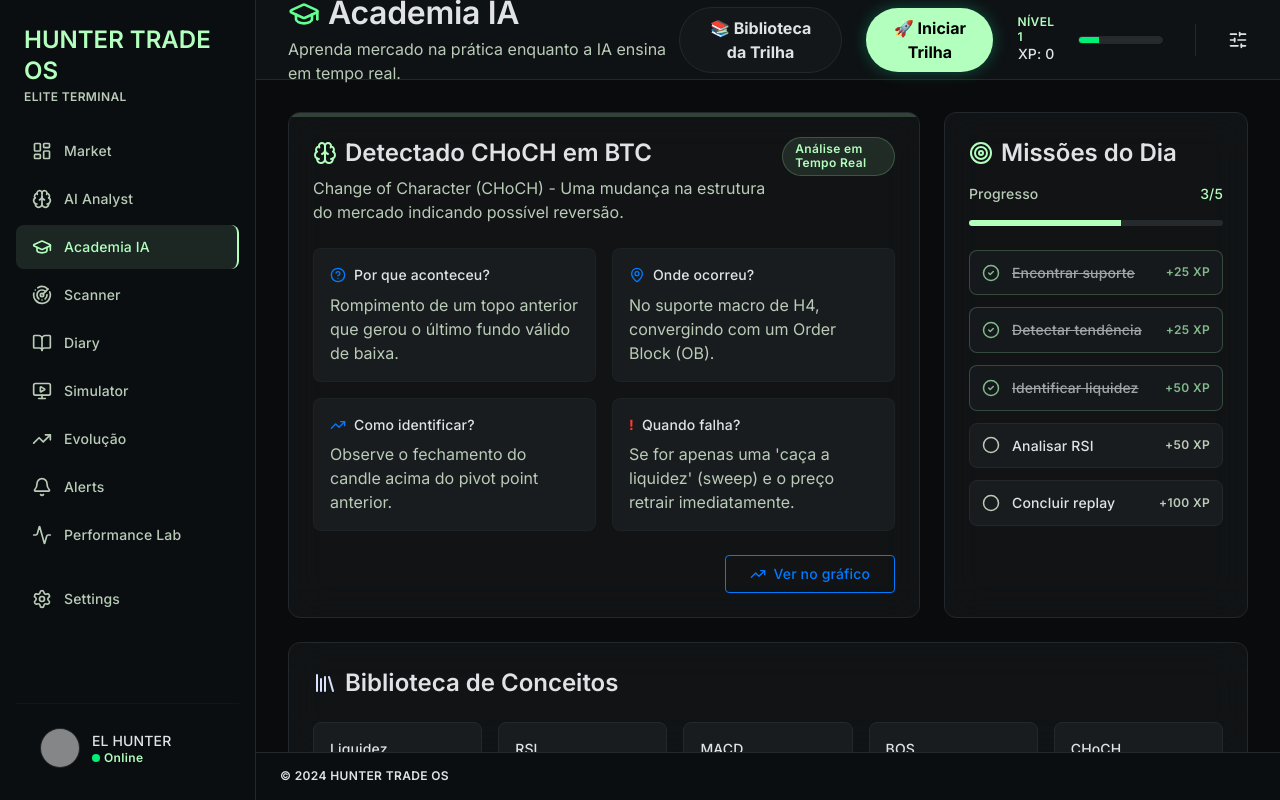
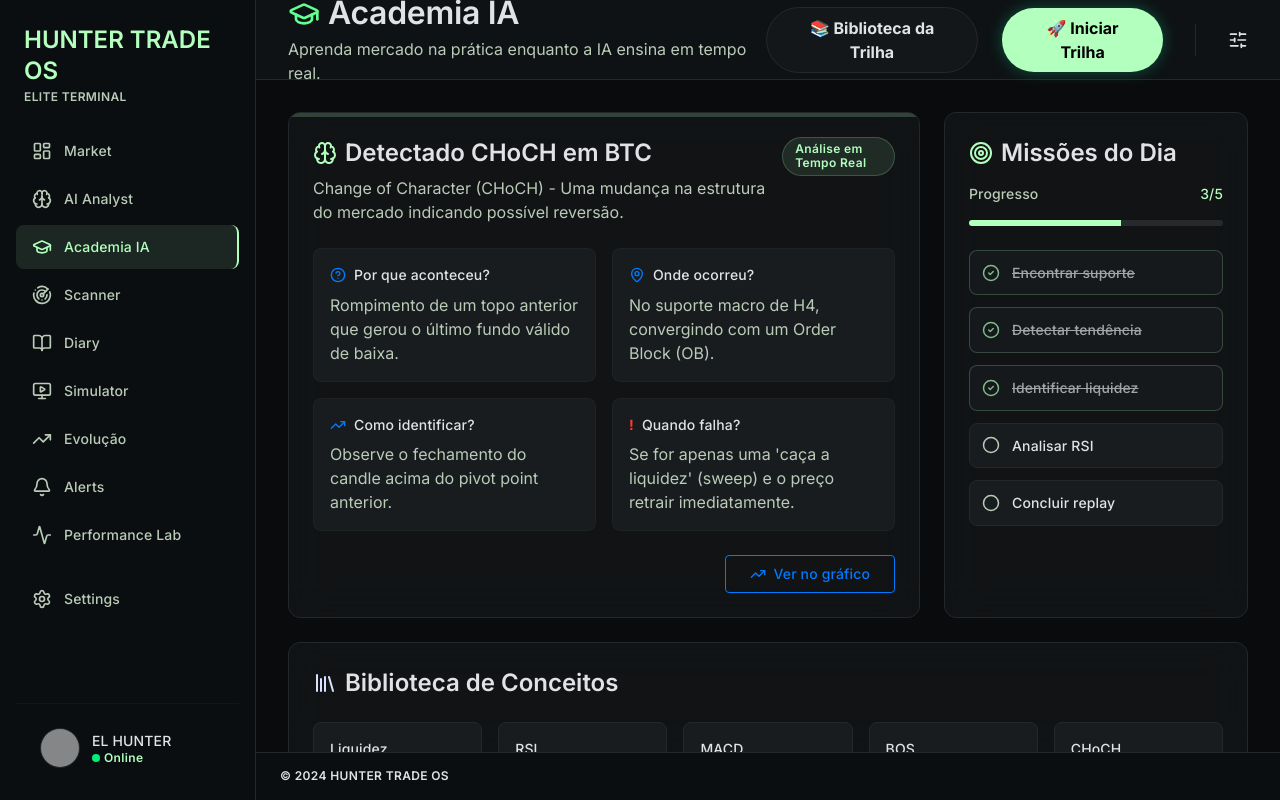
Before and after one commit to Hunter1805/Hunter-Trade, a React (Vite) app: page / in a window 1280 px wide. Both pictures are taken after a click on the button "Academia IA". Built offline with nearby package versions, Linux system fonts and the light colour scheme; no server answers; grey boxes are pictures that could not be loaded.

Commit message:
style(academy): remove XP and level visuals from UI

```diff
--- a/src/views/AcademyView.tsx
+++ b/src/views/AcademyView.tsx
@@ -85,20 +85,20 @@ export function AcademyView() {
     let earnedXp = 0;
     if (action === 'buy') {
       if (isUpTrend) {
-        setReplayFeedback({ type: 'success', text: "Boa leitura! Você percebeu que o mercado está acima da EMA200, favorecendo compras. +10 XP" });
+        setReplayFeedback({ type: 'success', text: "Boa leitura! Você percebeu que o mercado está acima da EMA200, favorecendo compras." });
         earnedXp = 10;
       } else {
         setReplayFeedback({ type: 'error', text: "Entrada contra tendência. O mercado está caindo (abaixo da EMA200). Tentar comprar agora é arriscado." });
       }
     } else if (action === 'sell') {
       if (!isUpTrend) {
-        setReplayFeedback({ type: 'success', text: "Ótima visão! O mercado está abaixo da EMA200, vendas são mais seguras aqui. +10 XP" });
+        setReplayFeedback({ type: 'success', text: "Ótima visão! O mercado está abaixo da EMA200, vendas são mais seguras aqui." });
         earnedXp = 10;
       } else {
         setReplayFeedback({ type: 'error', text: "Entrada contra tendência! O mercado está em alta (acima da EMA200). Vender aqui é perigoso." });
       }
     } else {
-      setReplayFeedback({ type: 'wait', text: "Esperar também é operar. Paciência é a virtude dos grandes traders. +5 XP" });
+      setReplayFeedback({ type: 'wait', text: "Esperar também é operar. Paciência é a virtude dos grandes traders." });
       earnedXp = 5;
     }
 
@@ -159,15 +159,6 @@ export function AcademyView() {
               >
                 🚀 Iniciar Trilha
               </button>
-              <div className="flex flex-col items-end">
-                <span className="font-label-sm text-label-sm text-primary uppercase tracking-wider">
-                  Nível {Math.floor(xp / 100) + 1}
-                </span>
-                <span className="font-label-md text-label-md text-on-surface">XP: {xp}</span>
-              </div>
-              <div className="w-32 h-2 bg-surface-container-high rounded-full overflow-hidden border border-outline-variant">
-                <div className="h-full bg-primary-container w-[23%]"></div>
-              </div>
               <div className="h-8 w-px bg-outline-variant mx-2"></div>
               <button className="text-on-surface hover:text-primary transition-colors">
                 <SlidersHorizontal size={20} />
@@ -300,13 +291,6 @@ export function AcademyView() {
                       {mission?.label}
                     </span>
                   </div>
-                  <span
-                    className={`font-label-sm text-label-sm ${
-                      mission.done ? 'text-primary' : 'text-on-surface-variant'
-                    }`}
-                  >
-                    +{mission?.xp} XP
-                  </span>
                 </li>
               ))}
             </ul>
```
